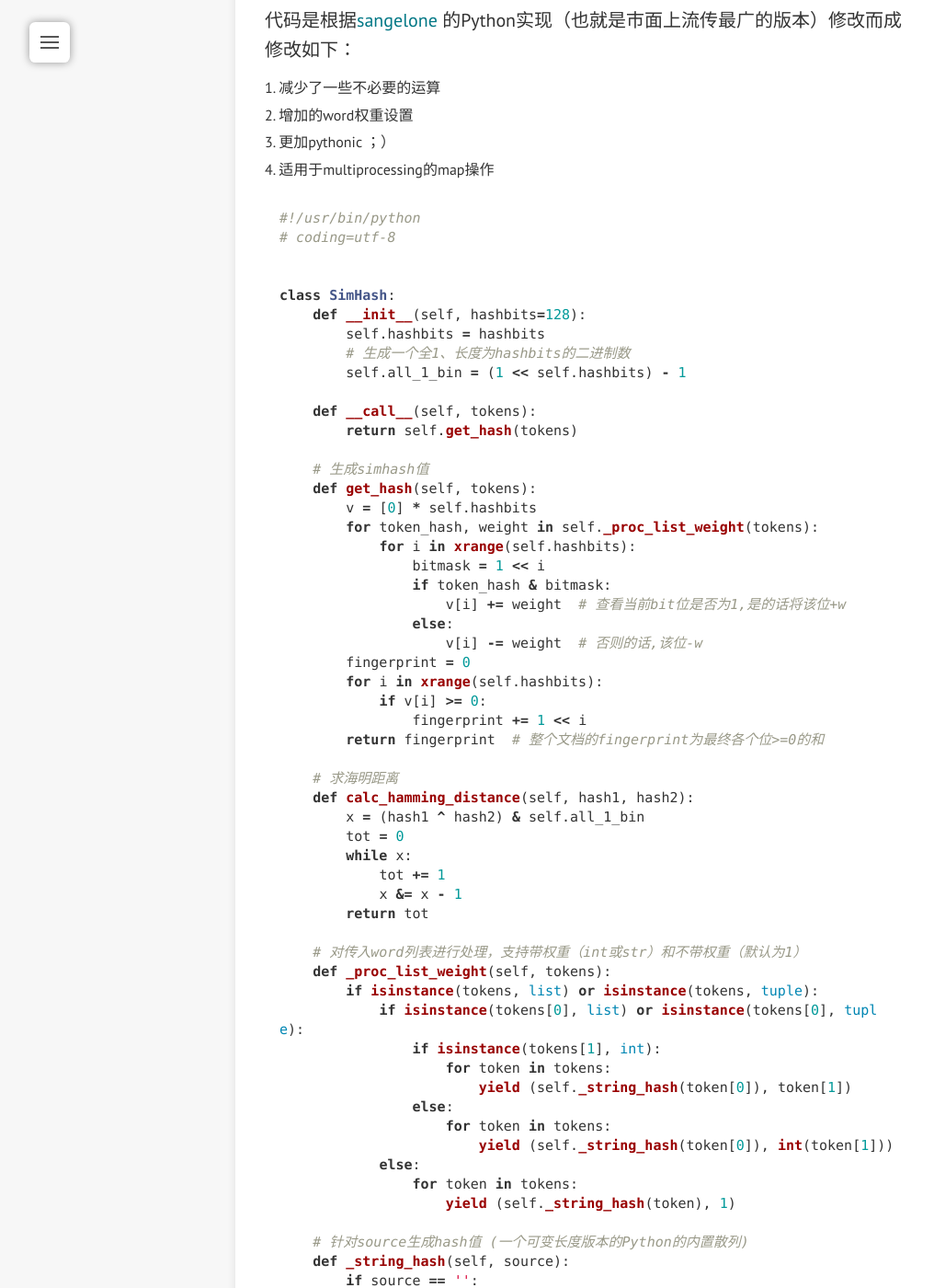
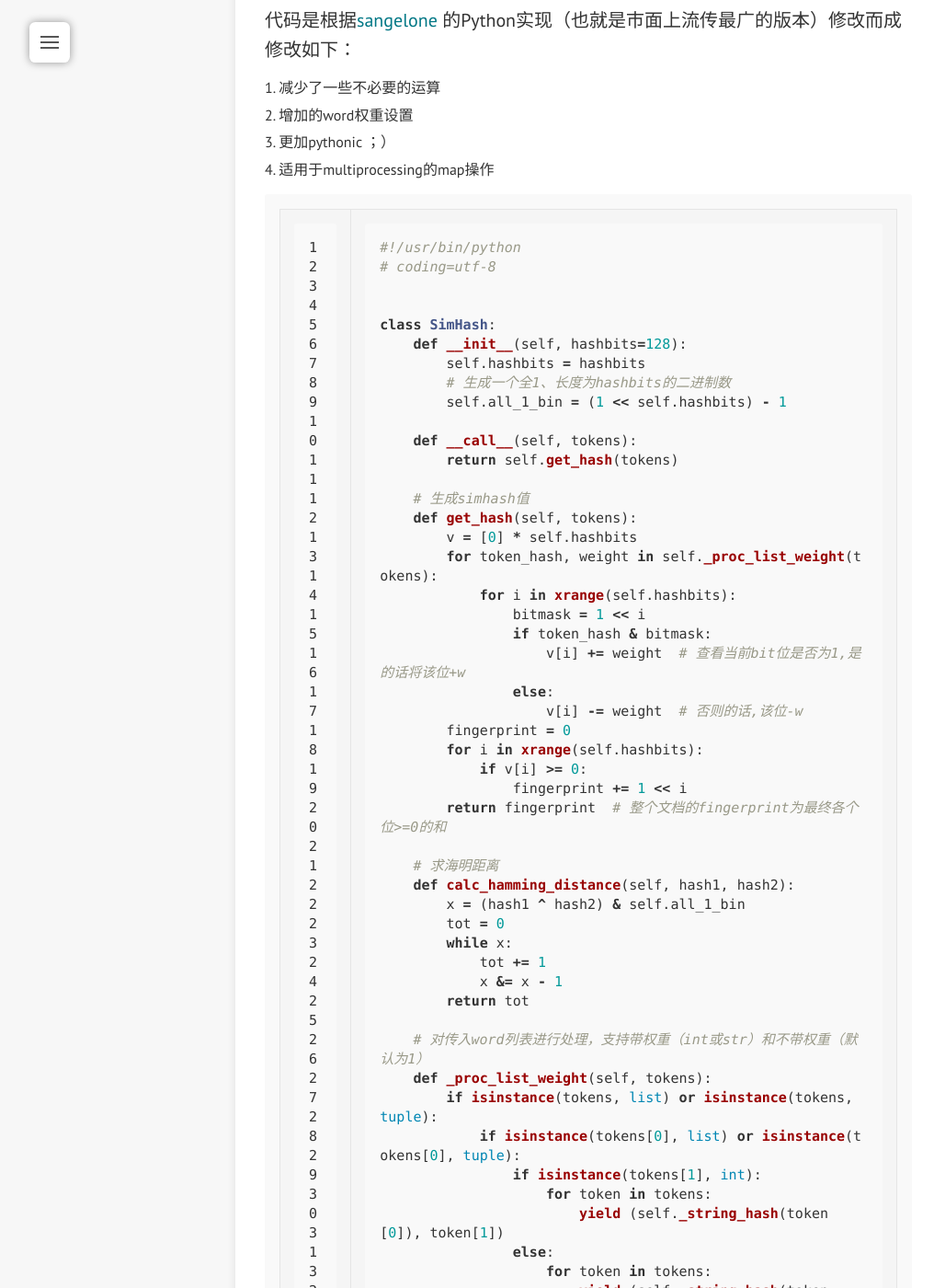
Before and after one commit to luodin007/luodin007.github.io, a Jekyll site: the page built from _posts/2015-05-02-HttpMessageProc2.md, in a window 1280 px wide and 1400 px high, scrolled down 1950 px. Shown: the whole window at 92% size, without its empty margins (0-1016 px from the left). Built offline with Jekyll 4.4.1, drawn with Linux system fonts in a browser that asks for light colours; comment, search, counter and statistics services are not loaded; some of the changed text lies outside the part shown.

Commit message:
Update 2015-05-02-HttpMessageProc2.md

````diff
--- a/_posts/2015-05-02-HttpMessageProc2.md
+++ b/_posts/2015-05-02-HttpMessageProc2.md
@@ -50,7 +50,7 @@ comments: true
 3. 更加pythonic ；）
 4. 适用于multiprocessing的map操作
 
-```python
+{% highlight python linenos %}
 #!/usr/bin/python
 # coding=utf-8
 
@@ -141,7 +141,7 @@ if __name__ == '__main__':
     print test3.get_hash(str1.split())
     print test3.get_hash(str2.split())
     print test1.calc_hamming_distance(test3.get_hash(str1.split()), test3.get_hash(str2.split()))
-```
+{% endhighlight %}
 
 ###Reference：
 [1] [Github: sangelone/python-hashes](https://github.com/sangelone/python-hashes)
````
